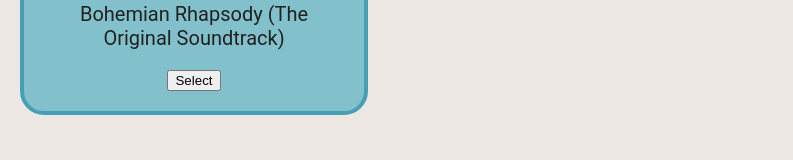
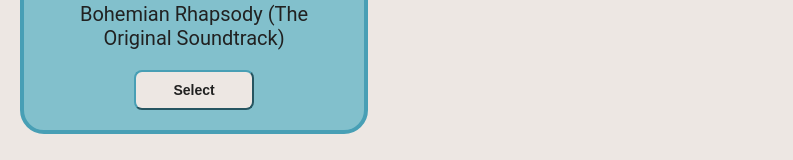
Before and after one commit to Thezuckq/generasi-gigih-homework, a React (Create React App) app in the folder gigih-app/: page / in a window 1280 px wide. Shown: the part 480-640 px from the top of the page, without its empty margins (0-793 px from the left). Built offline with nearby package versions, Linux system fonts and the light colour scheme.

Commit message:
change-button-style

```diff
--- a/gigih-app/src/App.css
+++ b/gigih-app/src/App.css
@@ -106,3 +106,14 @@ h1 {
 #trackTitle {
   font-weight: 500;
 }
+
+.buttonSelect {
+  width: 120px;
+  height: 40px;
+  font-size: 14px;
+  font-weight: bold;
+  color: #212121;
+  background-color: #ede7e3;
+  border-radius: 8px;
+  border-color: #489fb5;
+}
--- a/gigih-app/src/App.js
+++ b/gigih-app/src/App.js
@@ -15,7 +15,7 @@ function App() {
             <p className='text' id="trackTitle">{data.name}</p>
             <p className='text'>{data.album.artists[0].name}</p>
             <p className='text'>{data.album.name}</p>
-            <input type='button' value='Select'/>
+            <input type='button' value='Select' className='buttonSelect'/>
         </div>
     </body>
     </div>
```
